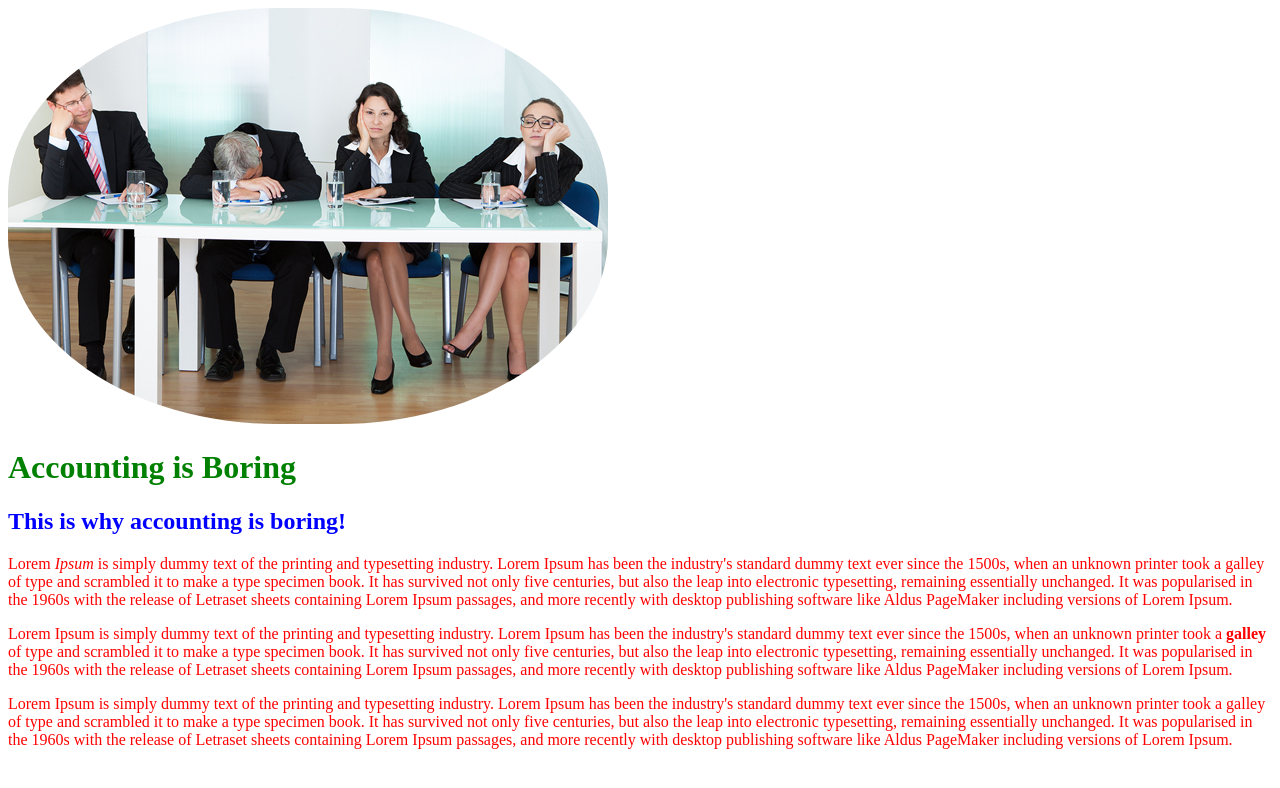
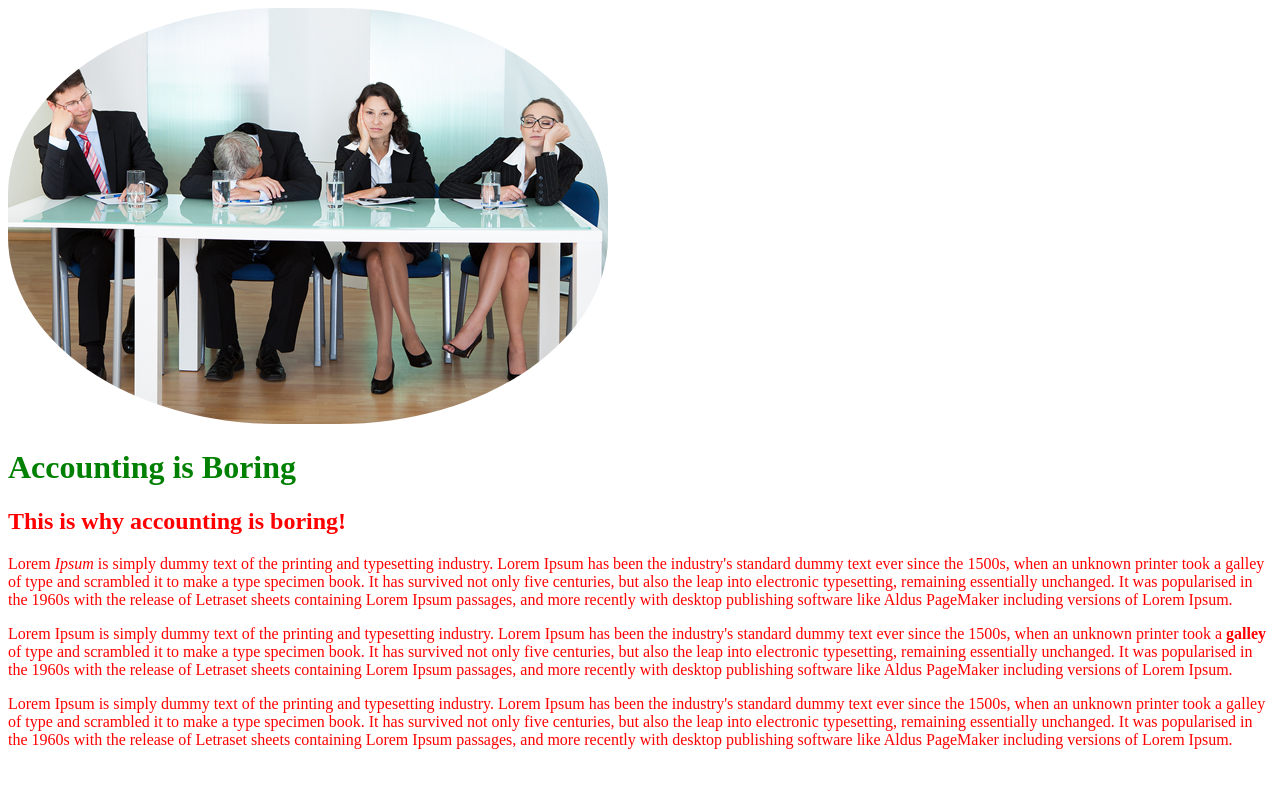
Before and after one commit to rikimontgomery/baked-goods, a plain HTML site: page boring-lecture.html in a window 1280 px wide. Drawn offline with Linux system fonts and the light colour scheme.

Commit message:
Add styling changes to boring-lecture.html

```diff
--- a/boring-lecture.html
+++ b/boring-lecture.html
@@ -5,11 +5,13 @@
     <link href="css/boring_styles.css" rel="stylesheet" type="text/css">
   </head>
   <body>
+    <div class="important">
     <img class="intro" src="img/boring-accountants.jpg" alt="Picture of bored accountants.">
     <div class="unimportant">
       <h1>Accounting is Boring</h1>
     </div>
-    <h2 class="intro">This is why accounting is boring!</h2>
+    <h2>This is why accounting is boring!</h2>
+  </div>
     <div class="important">
       <p> Lorem <span class="highlight">Ipsum</span> is simply dummy text of the printing and typesetting industry. Lorem Ipsum has been the industry's standard dummy text ever since the 1500s, when an unknown printer took a galley of type and scrambled it to make a type specimen book. It has survived not only five centuries, but also the leap into electronic typesetting, remaining essentially unchanged. It was popularised in the 1960s with the release of Letraset sheets containing Lorem Ipsum passages, and more recently with desktop publishing software like Aldus PageMaker including versions of Lorem Ipsum.</p>
 
```
